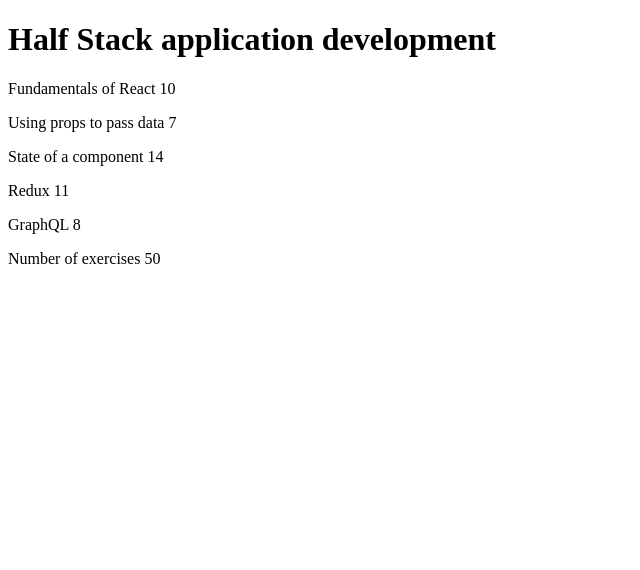
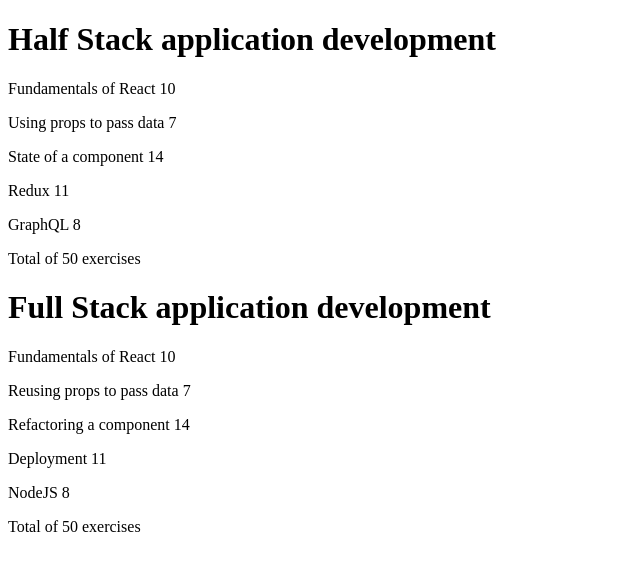
Before and after one commit to theblackmamba08/moock-training, a React (Vite) app in the folder part1/courseinfo/: page / in a window 1280 px wide. Shown: the top 570 px of the page, without its empty margins (0-640 px from the left). Built offline with nearby package versions, Linux system fonts and the light colour scheme.

Commit message:
courseinfo, étape 9

```diff
--- a/part1/courseinfo/src/App.jsx
+++ b/part1/courseinfo/src/App.jsx
@@ -1,7 +1,8 @@
 import Course from "./components/Course"
 
 const App = () => {
-	const course = {
+	const courses = [
+		{
 			id : 1,
 			name :'Half Stack application development',
 			parts : [
@@ -31,9 +32,41 @@
 					id : 5
 				}
 			]
+		},
+		{
+			id : 2,
+			name :'Full Stack application development',
+			parts : [
+				{
+					name: 'Fundamentals of React',
+					exercises: 10,
+					id : 1
 				}
+				,{
+					name: 'Reusing props to pass data',
+					exercises: 7,
+					id : 2
+				}
+				,{
+					name: 'Refactoring a component',
+					exercises: 14,
+					id : 3
+				}
+				,{
+					name: 'Deployment',
+					exercises: 11,
+					id : 4
+				}
+				,{
+					name: 'NodeJS',
+					exercises: 8,
+					id : 5
+				}
+			]
+		}
+	]
 
-	return <Course course={course} />
+	return courses.map( c => <Course key={c.id} course={c} /> )
 }
 //   return (
 //     <>
--- a/part1/courseinfo/src/components/Total.jsx
+++ b/part1/courseinfo/src/components/Total.jsx
@@ -1,6 +1,6 @@
 const Total = ({course}) => {
     const total = course.parts.reduce( (s, p) => s + p.exercises , 0)
-    return <p>Number of exercises {total}</p>
+    return <p>Total of {total} exercises</p>
 }
 
 export default Total
```
Lines whose indentation alone changed are shown as unchanged.
